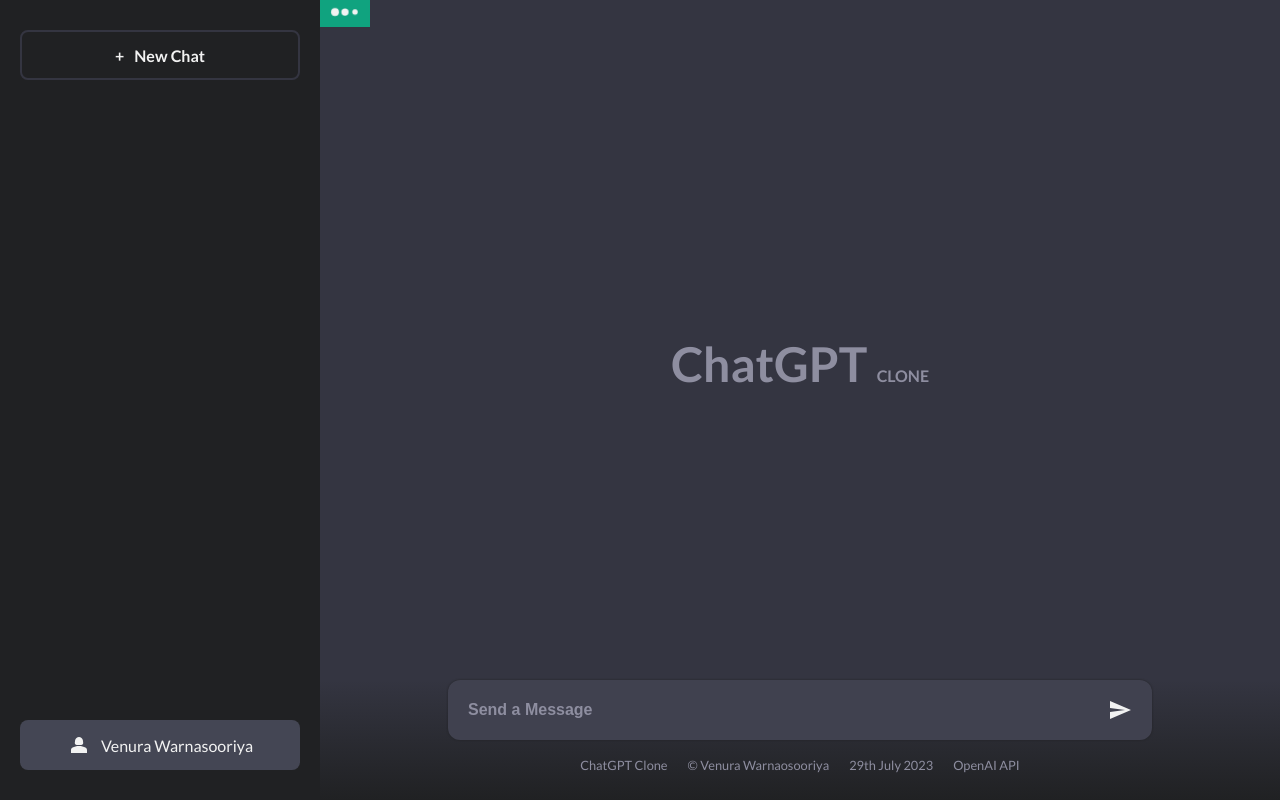
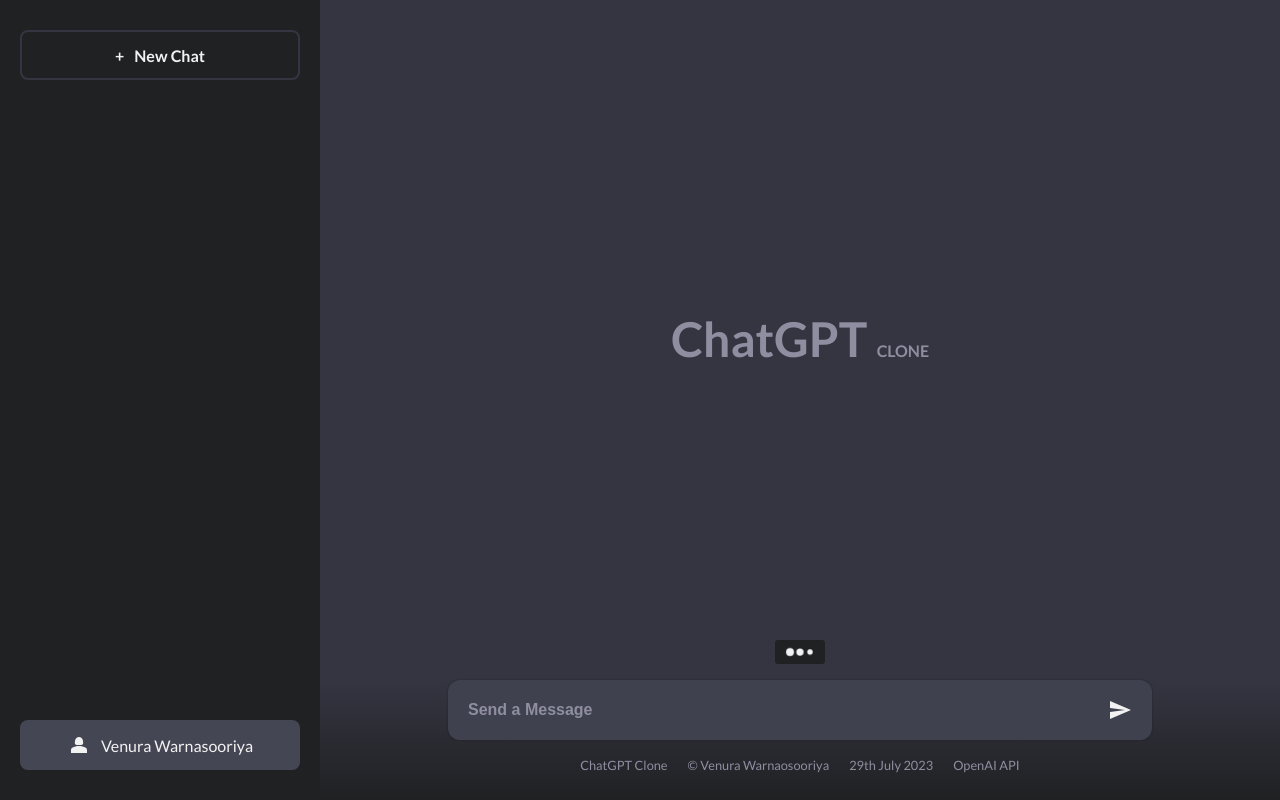
Before and after one commit to venuradesh/chat-gpt-clone, a React (Create React App) app: page / in a window 1280 px wide. Built offline with nearby package versions, Linux system fonts and the light colour scheme.

Commit message:
loading screen done

```diff
--- a/src/App.js
+++ b/src/App.js
@@ -6,7 +6,6 @@
 function App() {
   const [newChat, setNewChat] = useState(false);
   const [history, setHistory] = useState([]);
-  const [newChatFunc, setNewchatFunc] = useState(false);
 
   return (
     <Container>
--- a/src/Components/ChatContainer.js
+++ b/src/Components/ChatContainer.js
@@ -12,6 +12,7 @@
 
 function ChatContainer({ newChat, setNewChat, setHistory }) {
   const [message, setMessage] = useState("");
+  const [loading, setLoading] = useState(true);
   const [previousMsgs, setPreviousMsgs] = useState([]);
   const [typedMsg, setTypedMsg] = useState("");
   const [title, setTitle] = useState("");
@@ -30,6 +31,7 @@
   const onSendMsgClick = (e) => {
     e.preventDefault();
     if (typedMsg) {
+      setLoading(true);
       if (!title) {
         setTitle(typedMsg);
         setHistory((prev) => [...prev, typedMsg]);
@@ -42,6 +44,7 @@
         })
         .then((res) => {
           setMessage(res.data.choices[0].message);
+          setLoading(false);
         })
         .catch((err) => {
           console.log(err);
@@ -76,7 +79,6 @@
 
   return (
     <Container>
-      <Loading />
       <div className="chat-container">
         {title ? (
           <div className="chat">
@@ -112,6 +114,13 @@
         )}
       </div>
       <div className="input-container">
+        {loading ? (
+          <div className="loading-container">
+            <Loading />
+          </div>
+        ) : (
+          <React.Fragment></React.Fragment>
+        )}
         <div className="input">
           <input
             type="text"
@@ -229,6 +238,16 @@
     height: 15vh;
     padding-inline: 10vw;
     background-image: linear-gradient(to top, var(--panel-color), transparent);
+    position: relative;
+    z-index: 0;
+
+    .loading-container {
+      position: absolute;
+      top: -40px;
+      z-index: 100;
+      right: 50%;
+      transform: translateX(50%);
+    }
 
     .input {
       width: 100%;
--- a/src/Components/Loading.js
+++ b/src/Components/Loading.js
@@ -17,10 +17,13 @@
 export default Loading;
 
 const Container = styled.div`
-  background-color: var(--logo-color);
+  background-color: var(--panel-color);
   width: max-content;
   height: max-content;
   padding-inline: 10px;
+  border-radius: 3px;
+  display: flex;
+  align-items: center;
 
   .dot {
     width: 10px;
--- a/src/Components/SidePanel.js
+++ b/src/Components/SidePanel.js
@@ -1,4 +1,4 @@
-import React, { useState } from "react";
+import React from "react";
 import styled from "styled-components";
 
 //icons
```
